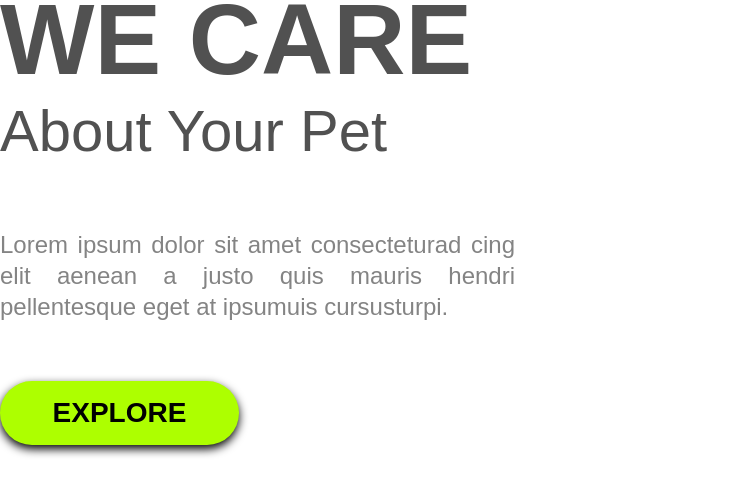
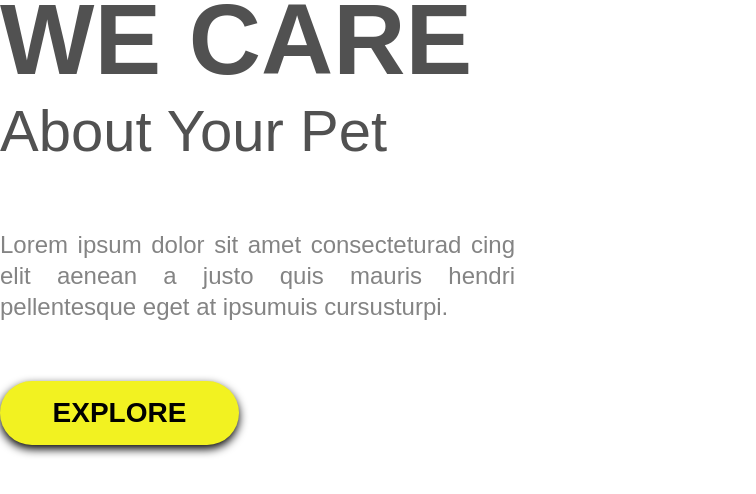
Before and after one commit to tuliogustavos4-dot/Segundo-projeto-Responsivo, a plain HTML site: page index.html in a window 1280 px wide. Shown: the part 795-1289 px from the top of the page, without its empty margins (0-756 px from the left). Drawn offline with Linux system fonts and the light colour scheme.

Commit message:
alteração  de backgraund do button-explore

```diff
--- a/styles.css
+++ b/styles.css
@@ -73,7 +73,7 @@ p {
 }
 
 .button-explore{
-    background: #adff00;
+    background: #f2f221;
     border-radius: 32px;
     width: 239px;
     height: 64px;
```
